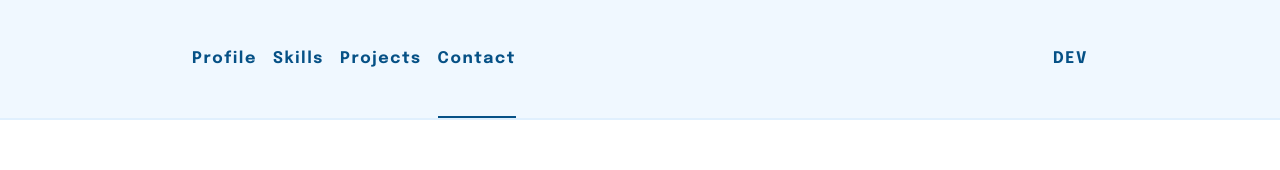
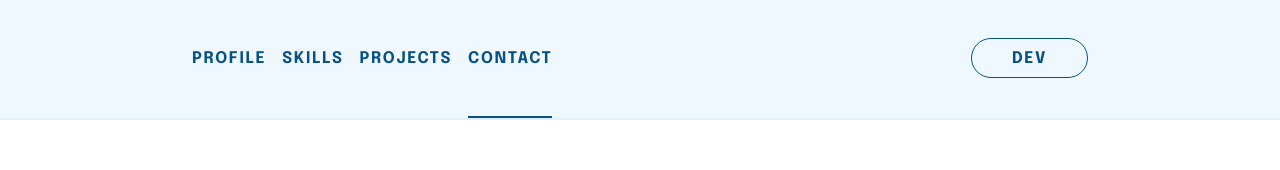
Before and after one commit to jcat-dev/portafolio, a React (Vite) app: page /contact in a window 1280 px wide. Shown: the top 170 px of the page. Built offline with nearby package versions, Linux system fonts and the light colour scheme.

Commit message:
Actualizar el Header.tsx
Se renombra las className en Header.tsx

Se cambia el componente Link por LinkButton y Button por button en Header.tsx

Se actualiza el css en header.module.css

```diff
--- a/src/component/header/Header.tsx
+++ b/src/component/header/Header.tsx
@@ -1,11 +1,11 @@
 import { useState } from 'react'
-import { Link, NavLink } from 'react-router-dom'
+import { NavLink } from 'react-router-dom'
 import { NavItems } from '../../Types/NavItems'
 import { faBars, faXmark } from '@fortawesome/free-solid-svg-icons'
 import { FontAwesomeIcon } from '@fortawesome/react-fontawesome'
 import { useNavScroll } from '../../hooks/useNavScroll'
-import Button from '../button/Button'
 import styles from './header.module.css'
+import LinkButton from '../button/LinkButton'
 
 interface Props {
   seeDevMode: boolean
@@ -41,21 +41,21 @@ const Header: React.FC<Props> = ({navItems, seeDevMode}) => {
         </p>
 
         <ul
-          className={styles['nav-list']}
+          className={styles['nav__list']}
           hidden={!menuIsActive}
         >
           {
             navItems.map((value, index) => (
               <li
-                className={styles['nav-list__item']}
+                className={styles['nav__list-item']}
                 onClick={handleMenuClick}
                 key={index}
               >
                 <NavLink
                   className={({isActive}) =>
                     isActive
-                      ? `${styles['nav-list__item-link']} ${styles['nav-list__item-link--active']}`
-                      : styles['nav-list__item-link']
+                      ? `${styles['link']} ${styles['link--active']}`
+                      : styles['link']
                   }
                   to={value.link}
                 >
@@ -65,44 +65,40 @@ const Header: React.FC<Props> = ({navItems, seeDevMode}) => {
             ))
           }
 
-          <li className={`${styles['nav-list__item']} ${styles['nav-list__item--ma']}`} >
+          <li className={`${styles['nav__list-item']} ${styles['nav__list-item--ma']}`} >
             {
               seeDevMode
-                ? <Link to={'/api'} className={styles['nav-list__item-link']} >DEV</Link>
-                : <Link to={'/'} className={styles['nav-list__item-link']} >HOME</Link>
+                ? <LinkButton to={'/api'} className={styles['link-mode']} >DEV</LinkButton>
+                : <LinkButton to={'/'} className={styles['link-mode']} >HOME</LinkButton>
             }
           </li>
         </ul>
 
-        <Button
+        <button
           type='button'
-          className={styles['menu-mobil']}
+          className={styles['nav-mobil__menu-btn']}
           aria-label="menu icon"
-          icon={true}
           hidden={menuIsActive}
           onClick={handleMenuClick}
         >
           <FontAwesomeIcon
             icon={faBars}
             size='xl'
-            className={styles['menu-mobil__icon']}
           />
-        </Button>
+        </button>
 
-        <Button
+        <button
           type='button'
-          className={styles['menu-mobil-close']}
+          className={styles['nav-mobil__close-btn']}
           aria-label='close icon'
-          icon={true}
           hidden={!menuIsActive}
           onClick={handleMenuClick}
         >
           <FontAwesomeIcon
             icon={faXmark}
             size='xl'
-            className={styles['menu-mobil-close__icon']}
           />
-        </Button>
+        </button>
       </nav>
     </header>
   )
--- a/src/component/header/header.module.css
+++ b/src/component/header/header.module.css
@@ -4,29 +4,27 @@
   margin-bottom: 7.5vh;
 }
 
-.hidden {
-  display: none;
-}
-
 .nav {
-  position: fixed;
   width: inherit;
   height: inherit;
   padding: 0 15%;
+  border-bottom: 2px solid var(--color-blue-2);
 
+  position: fixed;
   z-index: var(--nav-z-index);
   font-weight: bold;
   background-color: var(--color-blue-1);
   color: var(--color-blue-7);
-  border-bottom: 2px solid var(--color-blue-2);
+  letter-spacing: var(--letter-spacing);
 }
 
-.nav-list {
+.nav__list {
   height: 100%;
   display: flex;
+  text-transform: uppercase;
 }
 
-.nav-list__item {
+.nav__list-item {
   height: 100%;
   margin-right: 1em;
 
@@ -34,29 +32,36 @@
   align-items: center;
   border-bottom: 2.5px solid transparent;
 
-  &:has(.nav-list__item-link--active), &:hover {
+  &:has(.link--active), &:has(.link:hover), &:has(.link-mode:hover) {
     border-bottom: 2.5px solid var(--color-blue-7);
     transition: 1s all;
   }
 }
 
-.nav-list__item-link {
+.link {
   padding: 1em 0;
   color: inherit;
-  letter-spacing: var(--letter-spacing);
-
-  &.nav-list__item-link--active {
-    font-weight: bold;
-  }
 }
 
-.nav-list__item--ma {
+.nav__list-item--ma {
   margin: 0;
   margin-left: auto;
 }
 
-.nav-mobil__title, .menu-mobil, .menu-mobil-close {
+.hidden, .nav-mobil__title, .nav-mobil__menu-btn, .nav-mobil__close-btn {
   display: none;
+}
+
+@media screen and (min-width: 769px) {
+  .link-mode {
+    border: 1px solid var(--color-blue-7);
+    color: inherit;
+
+    &:hover {
+      background-color: var(--color-blue-7);
+      color: var(--color-black-1);
+    }
+  }
 }
 
 @media screen and (max-width: 768px) {
@@ -78,16 +83,14 @@
 
   .nav-mobil__title {
     font-size: 1.25em;
-
     display: block;
-    font-weight: bold;
 
     &[hidden] {
       display: none;
     }
   }
 
-  .nav-list {
+  .nav__list {
     width: fit-content;
     height: fit-content;
     display: block;
@@ -97,7 +100,7 @@
     }
   }
 
-  .nav-list__item {
+  .nav__list-item {
     height: fit-content;
     margin-bottom: 1em;
     margin-right: 0;
@@ -109,13 +112,21 @@
     }
   }
 
-  .nav-list__item-link {
+  .link {
     display: block;
   }
 
-  .menu-mobil {
+  .link-mode {
+    display: block;
+    padding: 1em 0;
+    color: inherit;
+  }
+
+  .nav-mobil__menu-btn {
+    padding: 1em 0 1em 1em;
     margin-left: auto;
-    display: flex;
+
+    display: inline-block;
     background-color: transparent;
     color: inherit;
 
@@ -126,18 +137,14 @@
     &[hidden] {
       display: none;
     }
-
-    & .menu-mobil__icon {
-      margin-left: auto;
-    }
   }
 
-  .menu-mobil-close {
-    display: flex;
+  .nav-mobil__close-btn {
+    padding: 0.65em 0 1em 1em;
+    display: inline-block;
     position: absolute;
     right: 5vw;
     top: 5vh;
-    border-radius: 100%;
     background-color: transparent;
     color: inherit;
 
@@ -148,9 +155,11 @@
     &[hidden] {
       display: none;
     }
-
-    & .menu-mobil-close__icon {
-      margin-left: auto;
-    }
   }
 }
+
+@media screen and (max-width: 320px) {
+  .nav-mobil__title {
+    letter-spacing: 0;
+  }
+}
```
